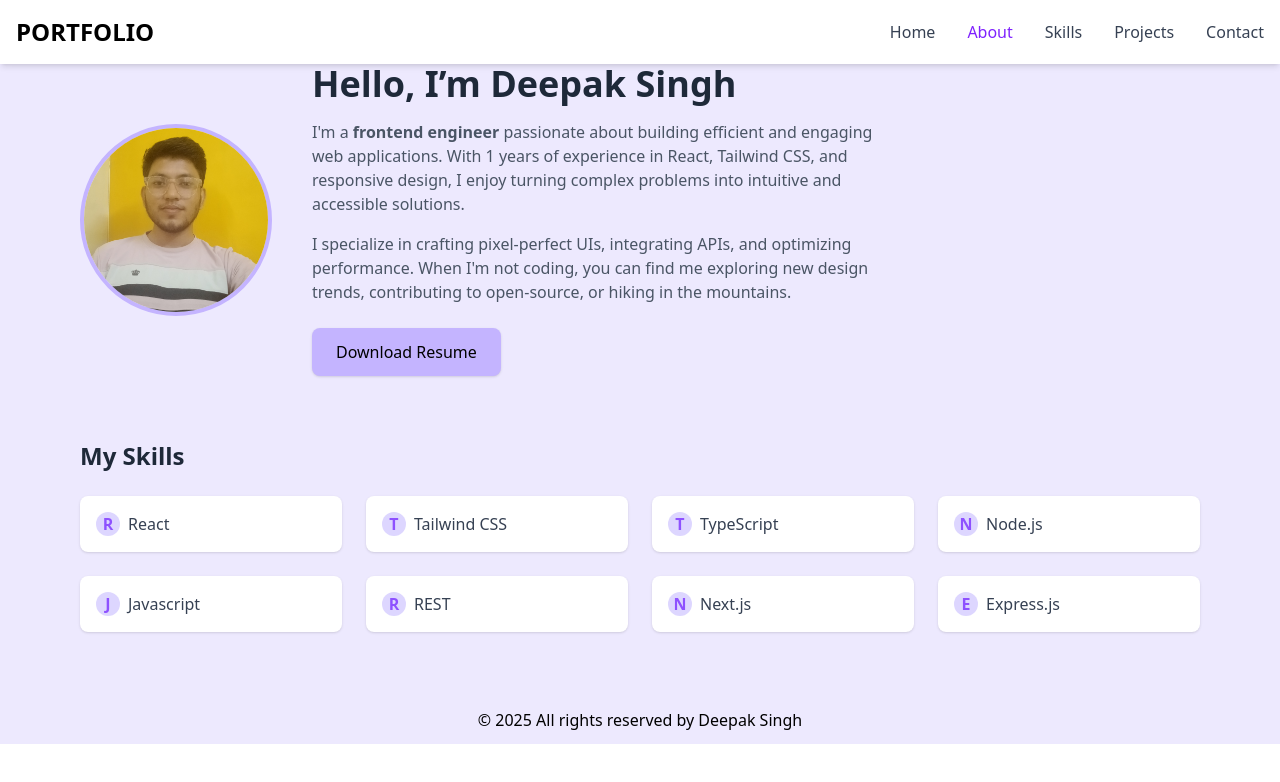
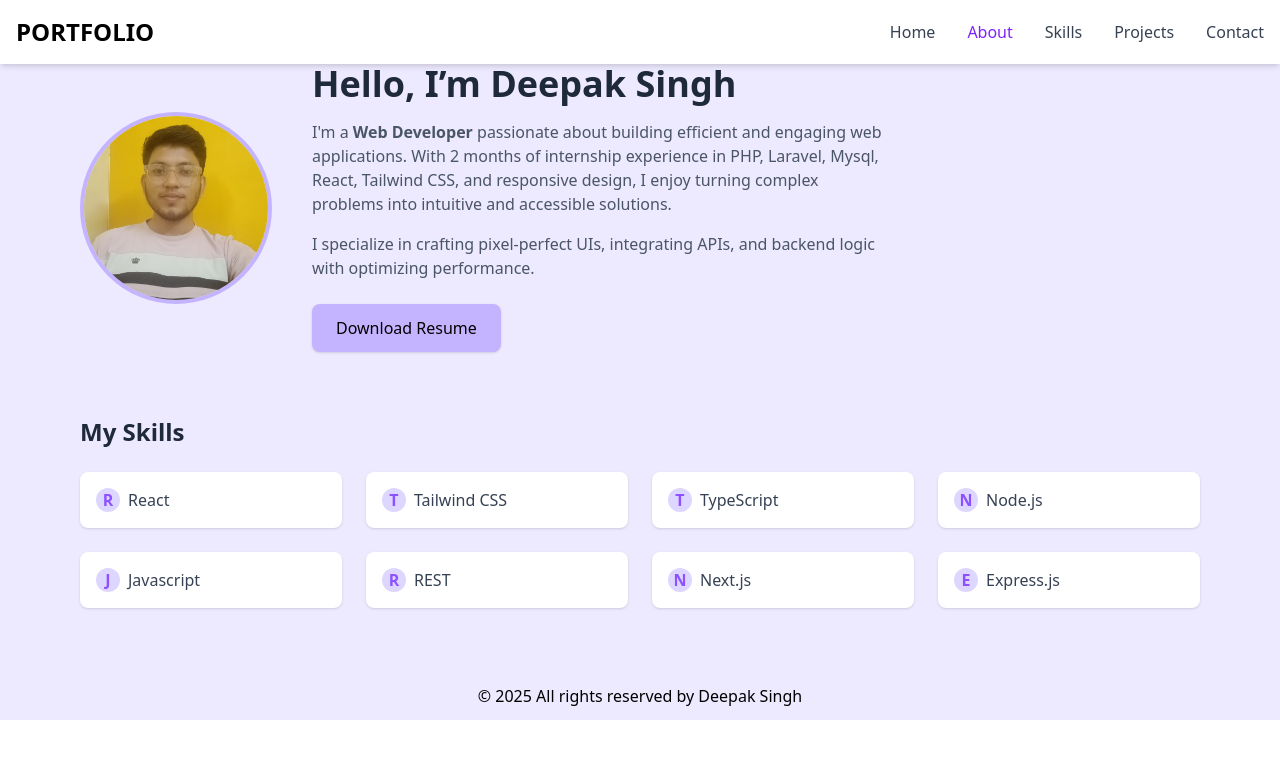
Before and after one commit to singdeepak/myportfolio, a React (Vite) app: page /about in a window 1280 px wide. Shown: the top 782 px of the page. Built offline with nearby package versions, Linux system fonts and the light colour scheme.

Commit message:
Fixed download resume button with downloading file

```diff
--- a/src/components/About.jsx
+++ b/src/components/About.jsx
@@ -1,5 +1,6 @@
 import React from 'react';
 import ProfileImage from '../assets/profile.jpg';
+import resume from "../assets/Deepak-Resume.pdf";
 
 export default function About() {
   return (
@@ -19,14 +20,16 @@ export default function About() {
             Hello, I’m Deepak Singh
           </h2>
           <p className="text-gray-600 mb-4">
-            I'm a <strong>frontend engineer</strong> passionate about building efficient and engaging web applications. With 1 years of experience in React, Tailwind CSS, and responsive design, I enjoy turning complex problems into intuitive and accessible solutions.
+            I'm a <strong>Web Developer</strong> passionate about building efficient and engaging web applications. With 2 months of internship experience in PHP, Laravel, Mysql,  React, Tailwind CSS, and responsive design, I enjoy turning complex problems into intuitive and accessible solutions.
           </p>
           <p className="text-gray-600 mb-6">
-            I specialize in crafting pixel-perfect UIs, integrating APIs, and optimizing performance. When I'm not coding, you can find me exploring new design trends, contributing to open-source, or hiking in the mountains.
+            I specialize in crafting pixel-perfect UIs, integrating APIs, and backend logic with optimizing performance.
           </p>
           <a
-            href="/assets/Deepak-Resume.pdf"
+            href={resume}
             download="Deepak-Resume.pdf"
+            target="_blank"
+            rel="noreferrer"
             className="inline-block px-6 py-3 bg-violet-300 text-dark rounded-lg shadow hover:bg-violet-400 transition"
           >
             Download Resume
```
Also changed, not shown: 1 other file (tests, documents, lock files or other folders).
